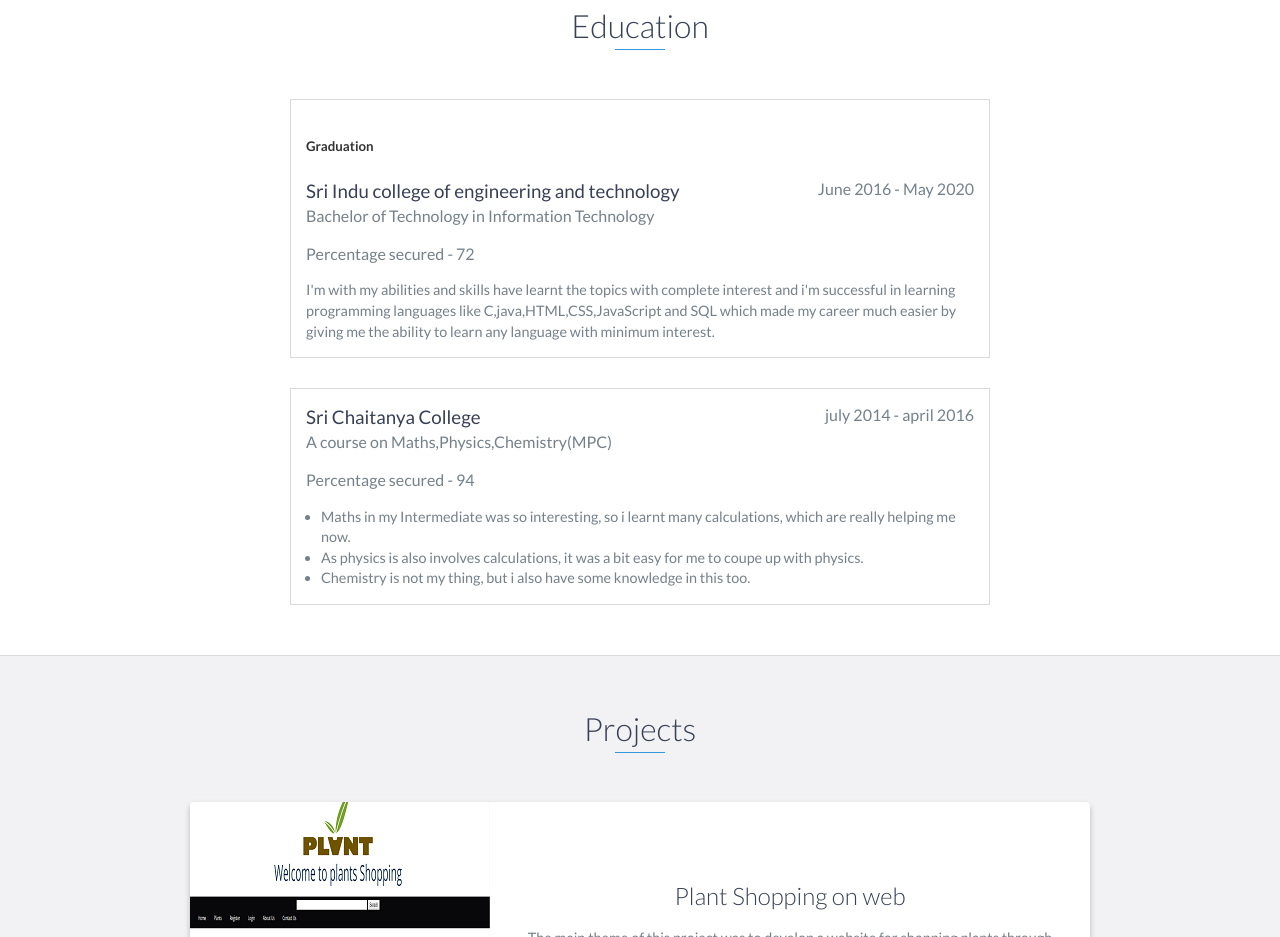
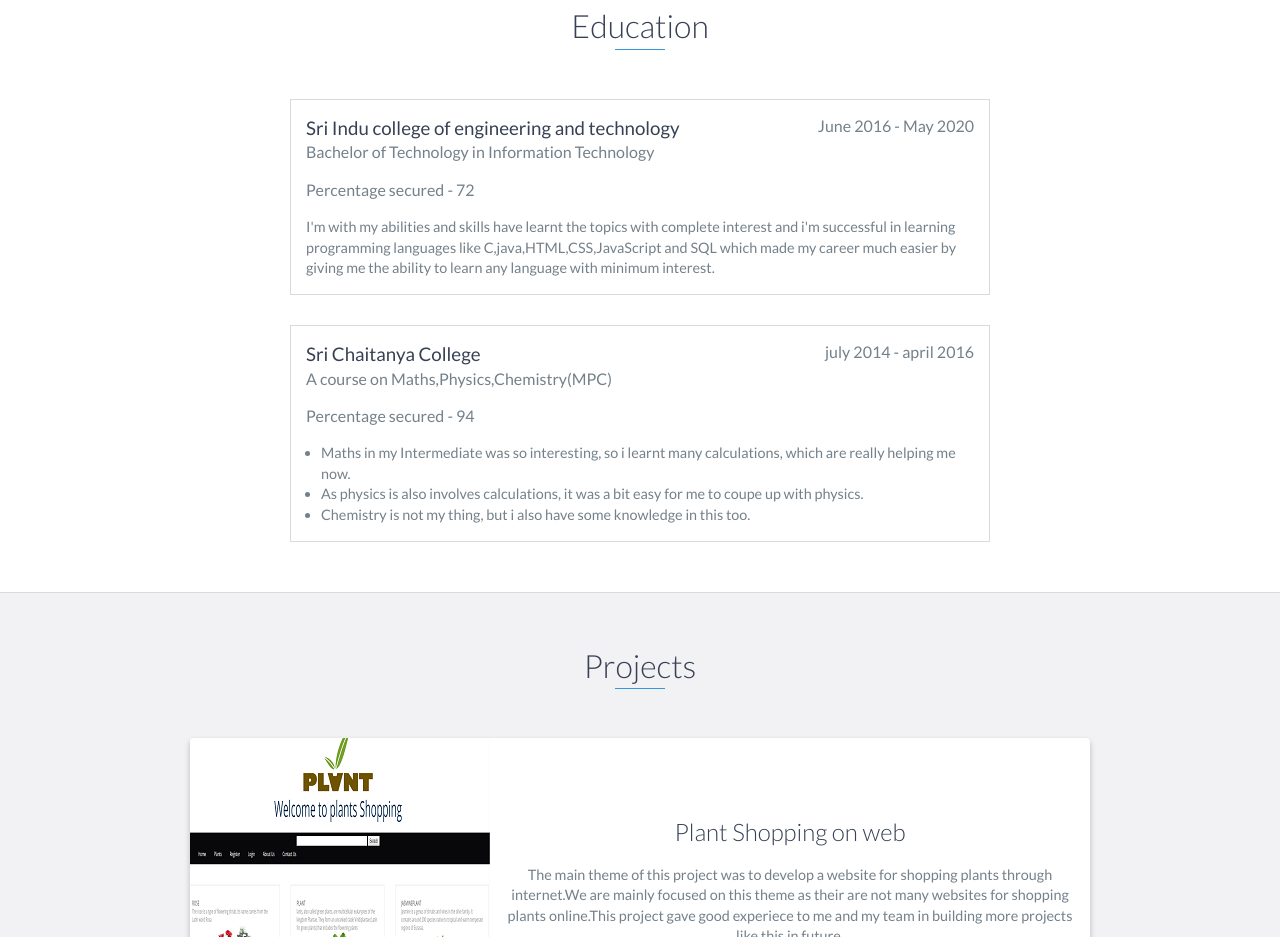
Before and after one commit to Veeran83/1, a website: page index.html in a window 1280 px wide. Shown: the part 1476-2413 px from the top of the page. Drawn offline with nearby package versions, Linux system fonts and the light colour scheme.

Commit message:
Update index.html

```diff
--- a/index.html
+++ b/index.html
@@ -98,7 +98,7 @@
     <div id="education">
         <h2 class="heading">Education</h2>
         <div class="education-block">
-            <h5> Graduation</h5>
+
             <h3>Sri Indu college of engineering and technology</h3>
             <span class="education-date">June 2016 - May 2020</span>
             <h4>Bachelor of Technology in Information Technology </h4>
```
